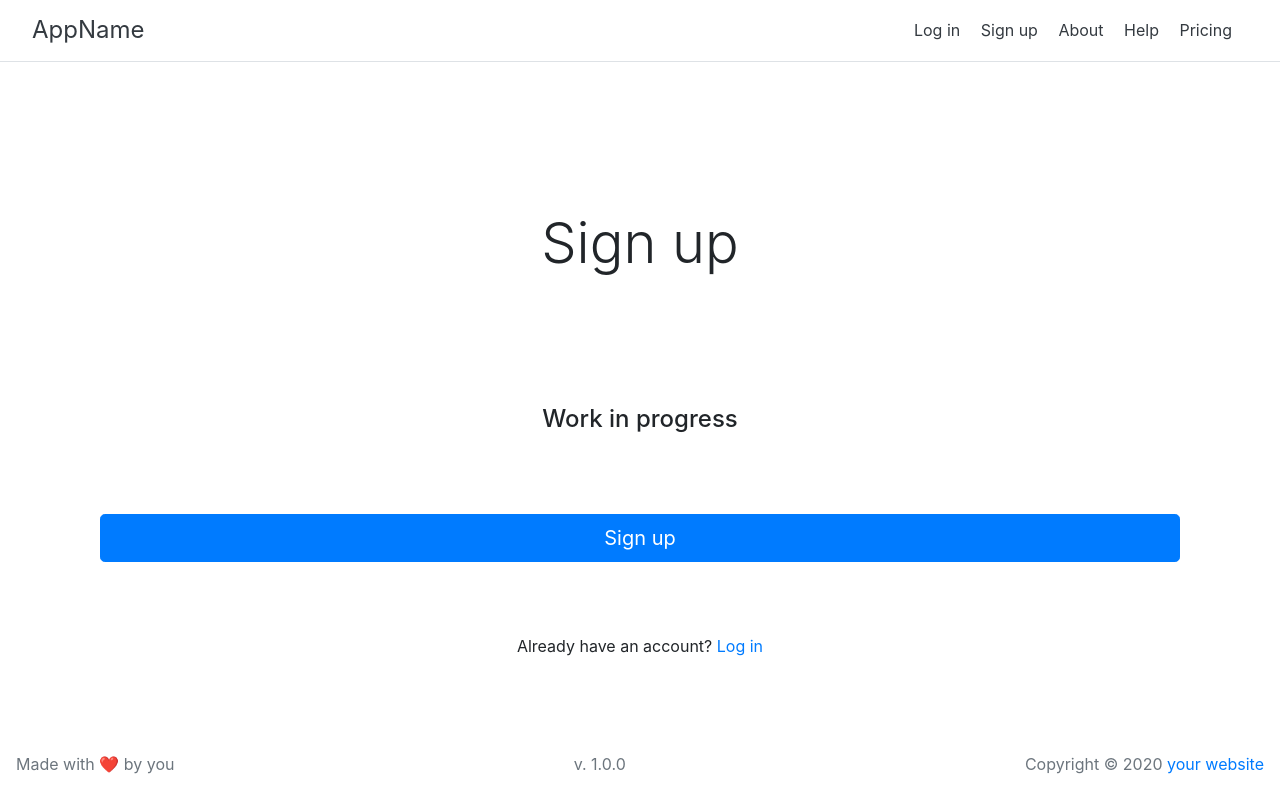
After one commit to dedarritchon/Django-Bootstrap, a Django app: page /register in a window 1280 px wide. The commit adds this page. Run offline with Django 3.2, Linux system fonts and the light colour scheme; parts of the project's set-up code (start-up, migrations or seed data) failed here and were passed over; some libraries are stand-ins or nearby versions.

Commit message:
Added signup view base

```diff
--- a/app/hello_django/urls.py
+++ b/app/hello_django/urls.py
@@ -5,11 +5,12 @@ from django.conf.urls.static import static
 from django.conf.urls import url
 
 from upload.views import image_upload
-from main.views import welcome, login, logout, about, pricing
+from main.views import welcome, register, login, logout, about, pricing
 
 
 urlpatterns = [
     url(r'^$', welcome, name='welcome'),
+    url(r'^register/?$', register, name='register'),
     url(r'^login/?$', login, name='login'),
     url(r'^logout/?$', logout, name='logout'),
     url(r'^about/?$', about, name='about'),
--- a/app/main/templates/bases/main.html
+++ b/app/main/templates/bases/main.html
@@ -20,15 +20,17 @@
     <div class="d-flex flex-column flex-md-row align-items-center p-3 px-md-4 mb-3 bg-white border-bottom box-shadow">
         <h4 class="my-0 mr-md-auto font-weight-normal"><a class="p-2 text-dark" href="/">AppName</a></h4>
         <nav class="my-2 my-md-0 mr-md-3">
-            {% if not current_user.is_superuser %}
-                <a class="p-2 text-dark" href="/about">About</a>
-                <a class="p-2 text-dark" href="#help" data-toggle="modal" data-target="#myModal">Help</a>
-                <a class="p-2 text-dark" href="/pricing">Pricing</a>
+            {% if current_user is None %}
+                <a class="p-2 text-dark" href="/login">Log in</a>
+                <a class="p-2 text-dark" href="/register">Sign up</a>
+            {% endif %}
+            <a class="p-2 text-dark" href="/about">About</a>
+            <a class="p-2 text-dark" href="#help" data-toggle="modal" data-target="#myModal">Help</a>
+            <a class="p-2 text-dark" href="/pricing">Pricing</a>
+            {% if current_user is not None %}
+                <a class="btn btn-outline-primary" href="/logout">Logout</a>
             {% endif %}
         </nav>
-        {% if current_user is not None %}
-            <a class="btn btn-outline-primary" href="/logout">Logout</a>
-        {% endif %}
     </div>
 
     <div class="container">
--- /dev/null
+++ b/app/main/templates/register.html
@@ -0,0 +1,26 @@
+{% extends 'bases/main.html' %}
+
+{% block content %}
+
+    {% include "modals/login.html" %}
+
+    <div class="signup-header px-3 py-3 pt-md-5 pb-md-4 mx-auto text-center">
+        <h1 class="display-4">Sign up</h1>
+    </div>
+    <br>
+    &nbsp;
+    <div class="wip px-3 py-3 pt-md-5 pb-md-4 mx-auto text-center">
+        <h4>Work in progress</h4>
+    </div>
+    &nbsp;
+    <form class="form-register" method="post">
+        <br>
+        {% csrf_token %}
+        <button class="btn btn-lg btn-primary btn-block" type="submit">Sign up</button>
+    </form>
+    &nbsp;
+    <div class="sign-up px-3 py-3 pt-md-5 pb-md-4 mx-auto text-center">
+        <span>Already have an account? <a href="/login">Log in</a></span>
+    </div>
+
+{% endblock %}
--- a/app/main/views.py
+++ b/app/main/views.py
@@ -14,7 +14,6 @@ from django.shortcuts import render, redirect
 
 
 def welcome(request):
-    # Si estamos identificados devolvemos la portada
     if request.user.is_authenticated:
         if request.user.is_superuser:
             # Admin Page
@@ -23,52 +22,44 @@ def welcome(request):
         # Normal User Home Page
         return render(request, "home/user.html",
                       {'current_user': request.user})
-    # En otro caso redireccionamos al login
     return redirect('/login')
 
 
+def register(request):
+    # Custom user creation form
+    form = CustomUserCreationForm()
+    return render(request, "register.html", {'form': form})
+
+
 def login(request):
-    # Creamos el formulario de autenticación vacío
     form = AuthenticationForm()
     if request.method == "POST":
-        # Añadimos los datos recibidos al formulario
         form = AuthenticationForm(data=request.POST)
-        # Si el formulario es válido...
         if form.is_valid():
-            # Recuperamos las credenciales validadas
             username = form.cleaned_data['username']
             password = form.cleaned_data['password']
 
-            # Verificamos las credenciales del usuario
             user = authenticate(username=username, password=password)
 
-            # Si existe un usuario con ese nombre y contraseña
             if user is not None:
-                # Hacemos el login manualmente
                 do_login(request, user)
-                # Y le redireccionamos a la portada
                 messages.success(request, "You are logged in")
                 return redirect('/')
         messages.error(request, "Failed to Log in")
 
-    # Si llegamos al final renderizamos el formulario
     return render(request, "login.html", {'form': form})
 
 
 def logout(request):
-    # Finalizamos la sesión
     do_logout(request)
-    # Redireccionamos a la portada
     messages.success(request, "You are logged out")
     return redirect('/')
 
 
 def about(request):
     messages.warning(request, "Testing a warning message")
-    # Redireccionamos a la portada
     return redirect('/')
 
 
 def pricing(request):
-    # Redireccionamos al pricing
     return render(request, "pricing.html")
```
Also changed, not shown: app/main/templates/login.html (+4 -3 lines), app/main/templates/bases/footer.html (line endings or trailing spaces), app/main/templates/home/admin.html (line endings or trailing spaces).
